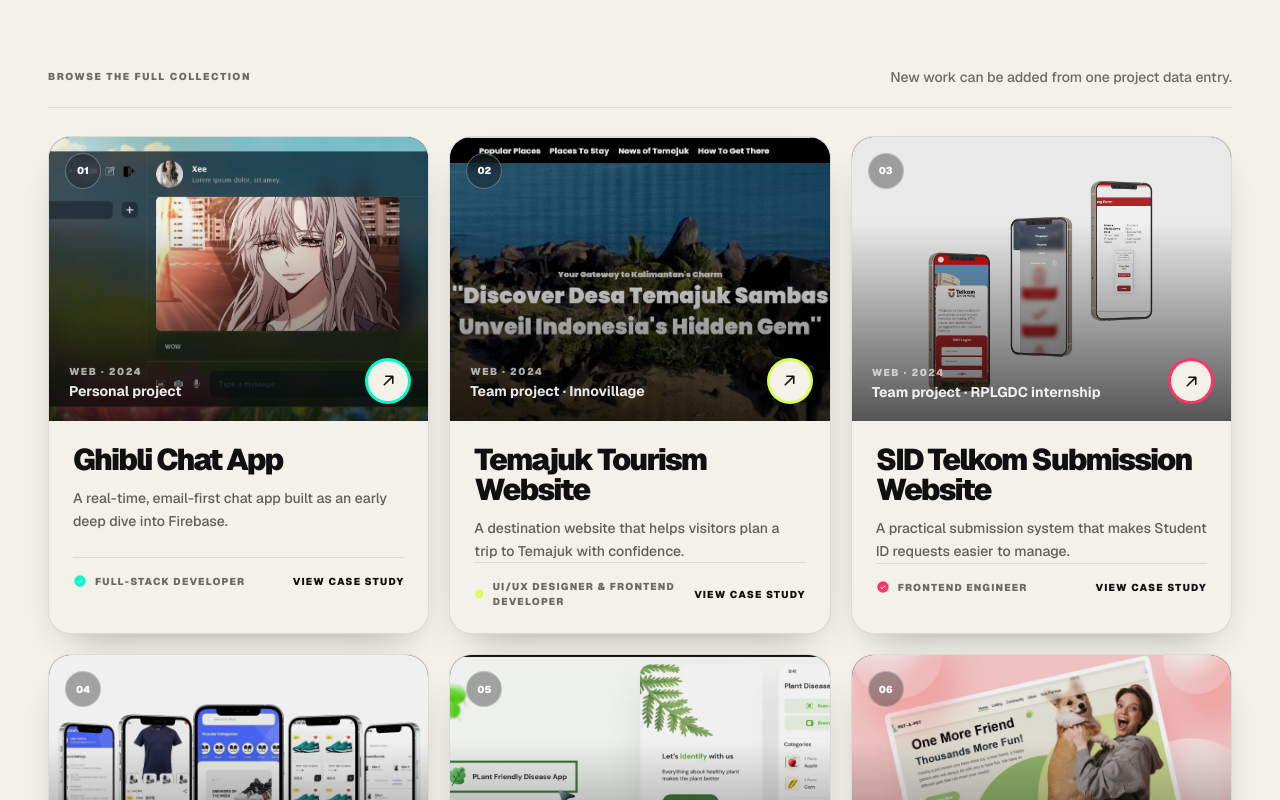
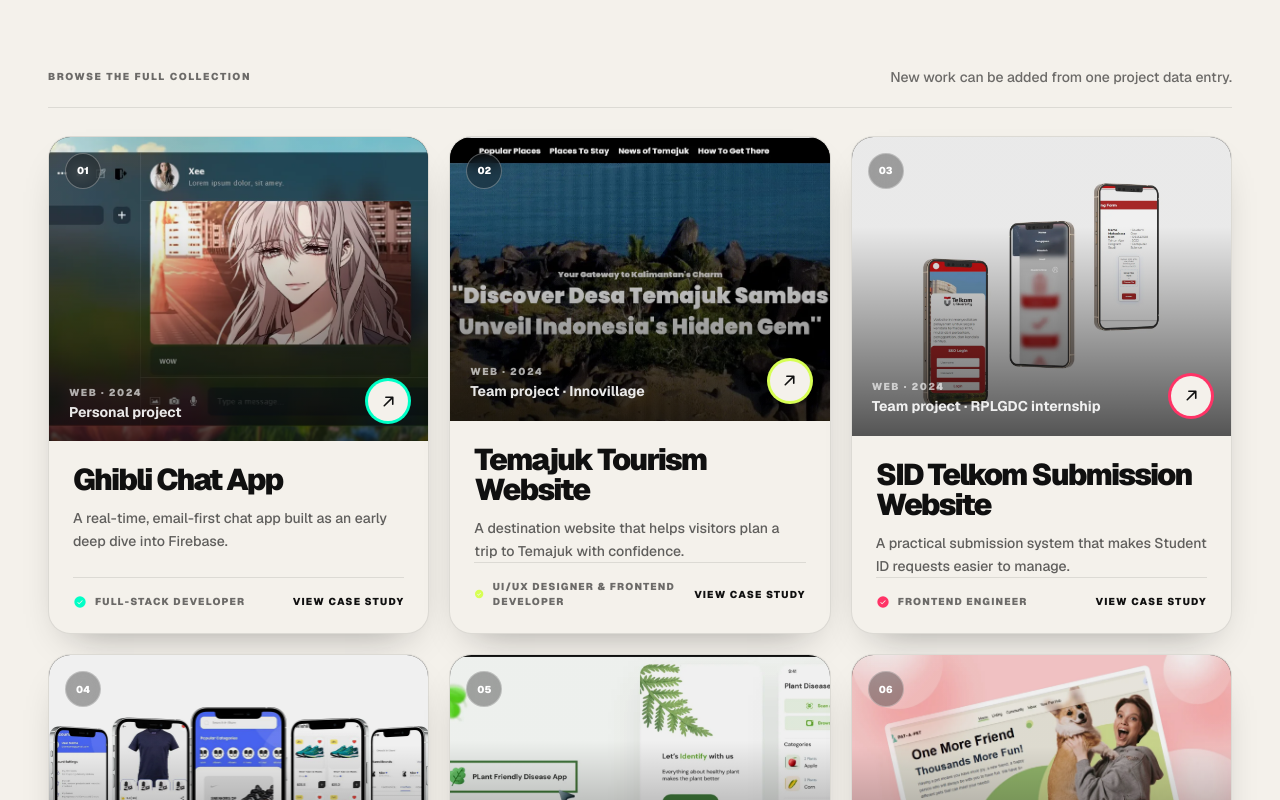
Before and after one commit to BryanDhaniel/bryandhanieldev, a Next.js app: page /projects in a window 1280 px wide. Shown: the part 660-1460 px from the top of the page. Built offline with nearby package versions, Linux system fonts and the light colour scheme; no server answers.

Commit message:
fix(project-card): fix the card's internal flex.

```diff
--- a/app/components/projects/project-card.tsx
+++ b/app/components/projects/project-card.tsx
@@ -26,8 +26,8 @@ export function ProjectCard({
     <article
       className={`project-card group relative overflow-hidden rounded-[1.4rem] border border-ink/10 bg-paper shadow-[0_18px_40px_-24px_rgba(16,16,16,0.45)] transition-[transform,box-shadow] duration-500 ease-[cubic-bezier(0.22,1,0.36,1)] hover:-translate-y-1.5 hover:shadow-[0_34px_60px_-28px_rgba(16,16,16,0.55)] ${className}`}
     >
-      <Link href={`/projects/${project.slug}`} className="block h-full focus-visible:outline-offset-[-5px]">
-        <div className={`relative overflow-hidden bg-ink ${featured ? "aspect-[16/10]" : "aspect-[4/3]"}`}>
+      <Link href={`/projects/${project.slug}`} className="flex h-full flex-col focus-visible:outline-offset-[-5px]">
+        <div className={`relative grow overflow-hidden bg-ink ${featured ? "aspect-[16/10]" : "aspect-[4/3]"}`}>
           <Image
             src={project.cover}
             alt={`Preview of ${project.title}`}
@@ -58,7 +58,7 @@ export function ProjectCard({
             </span>
           </div>
         </div>
-        <div className="flex min-h-48 flex-col p-5 sm:p-6">
+        <div className="flex min-h-48 shrink-0 flex-col p-5 sm:p-6">
           <div className="flex items-start justify-between gap-4">
             <div>
               <h3 className="text-2xl font-black leading-none tracking-[-0.06em] text-ink sm:text-3xl">{project.title}</h3>
```
